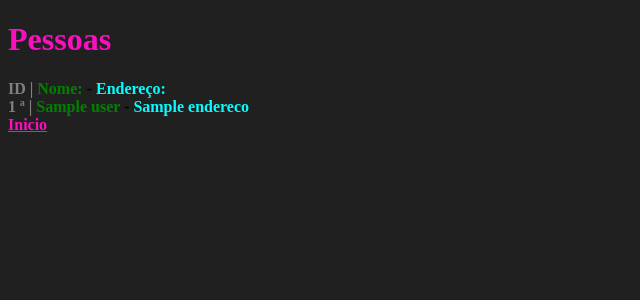
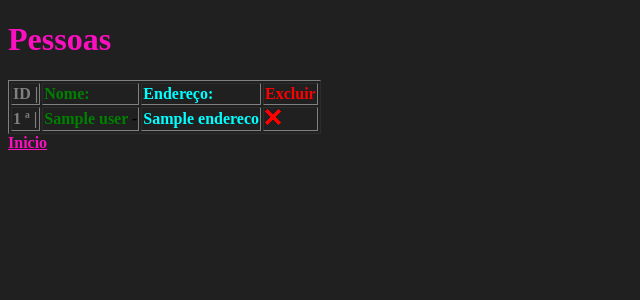
Before and after one commit to Heydran/AprendendoProgramacaoPython, a Flask app: template templates/listar_pessoas.html in a window 1280 px wide. Shown: the top 300 px of the page, without its empty margins (0-640 px from the left). Run offline with Flask 2, Linux system fonts and the light colour scheme; the template is opened without the code that fills it: most values are stand-ins (such as "Sample title", 1, 10 or a date in 2020).

Commit message:
tebela e exclusao

```diff
--- a/servidor.py
+++ b/servidor.py
@@ -48,10 +48,12 @@ def adicionar_pessoa():
 	#return render_template("listar_pessoas.html", users = geps.listar_tabela())
 	return redirect("/listar_pessoas")
 
-@app.route("/form_deletar")
+@app.route("/deletar_pessoa")
 def deletar_pessoa():
-	return render_template("form_deletar.html")
+	nome = request.args.get("nome")
+	geps.remover_da_tabela_nome(nome)
+	return redirect("/listar_pessoas")
 
 
 
-app.run()
+app.run(debug=True)
--- a/sql_site.py
+++ b/sql_site.py
@@ -28,8 +28,8 @@ class GerenciadorPessoa(object):
 		self.s.add(pessoa)
 		self.s.commit()
 
-	def remover_da_tabela_id(self, num):
-		self.s.query(Pessoa).filter(Pessoa.id == num).delete()
+	def remover_da_tabela_nome(self, nome):
+		self.s.query(Pessoa).filter(Pessoa.nome == nome).delete()
 		self.s.commit()
 
 	def buscar_na_tabela(self, nome):
--- a/templates/listar_pessoas.html
+++ b/templates/listar_pessoas.html
@@ -8,10 +8,21 @@
 <body bgcolor="#202020">
 	<h1 style = "color: #fc0fc0"> Pessoas </h1>
 	<b>
-	<font id = "cinza"> ID  | </font>  <font id = "verde"> Nome: </font> - <font id = "ciano"> Endereço: </font> <br>
+	<table border="1">
+	<tr>
+	<td><font id = "cinza"> ID  | </font> </td> <td> <font id = "verde"> Nome: </font> </td> <td> <font id = "ciano"> Endereço: </font> </td>
+	<td> <font id = vermelho>Excluir</font>
+	</tr>
 	{% for i in users: %}
-		<font id = "cinza"> {{ loop.index }} ª | </font> <font id = "verde"> {{ i.nome }} </font> - <font id = "ciano"> {{i.endereco}} </font><br>
+		<tr>
+		<td> <font id = "cinza"> {{ loop.index }} ª |</font> </td>
+		<td> <font id = "verde"> {{ i.nome }} </font> - </td>
+		<td> <font id = "ciano"> {{i.endereco}} </font> </td>
+		<td> <a href="/deletar_pessoa?nome={{i.nome}}"><img src="/static/imagens/foto.png"></a> </td>
+		</tr>
 	{% endfor %}
+
+	</table>
 	<a href="/" style="color:#fc0fc0"> Inicio </a><br>
 	<a href="/form_adicionar"></a>
 	</b>
--- /dev/null
+++ b/tutorial_tabela.txt
@@ -0,0 +1 @@
+http://www.clem.ufba.br/tuts/html/c09.htm
```
Also changed, not shown: static/imagens/foto.png (added), static/imagens/foto2.png (added).
